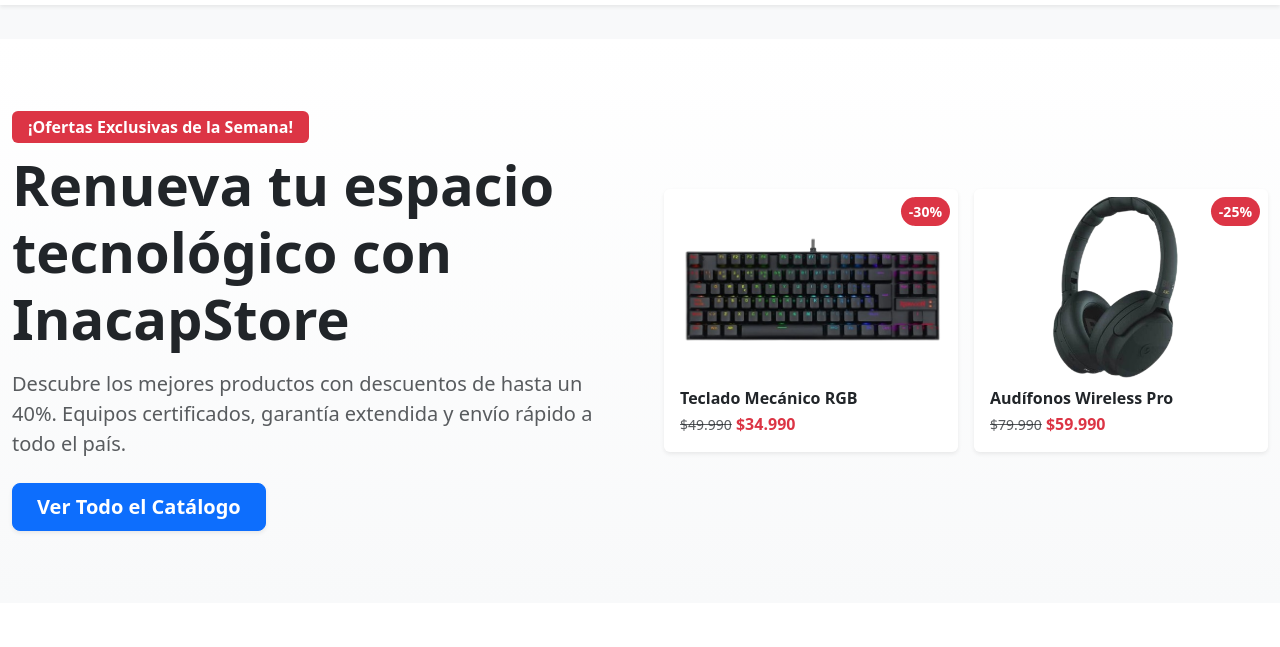
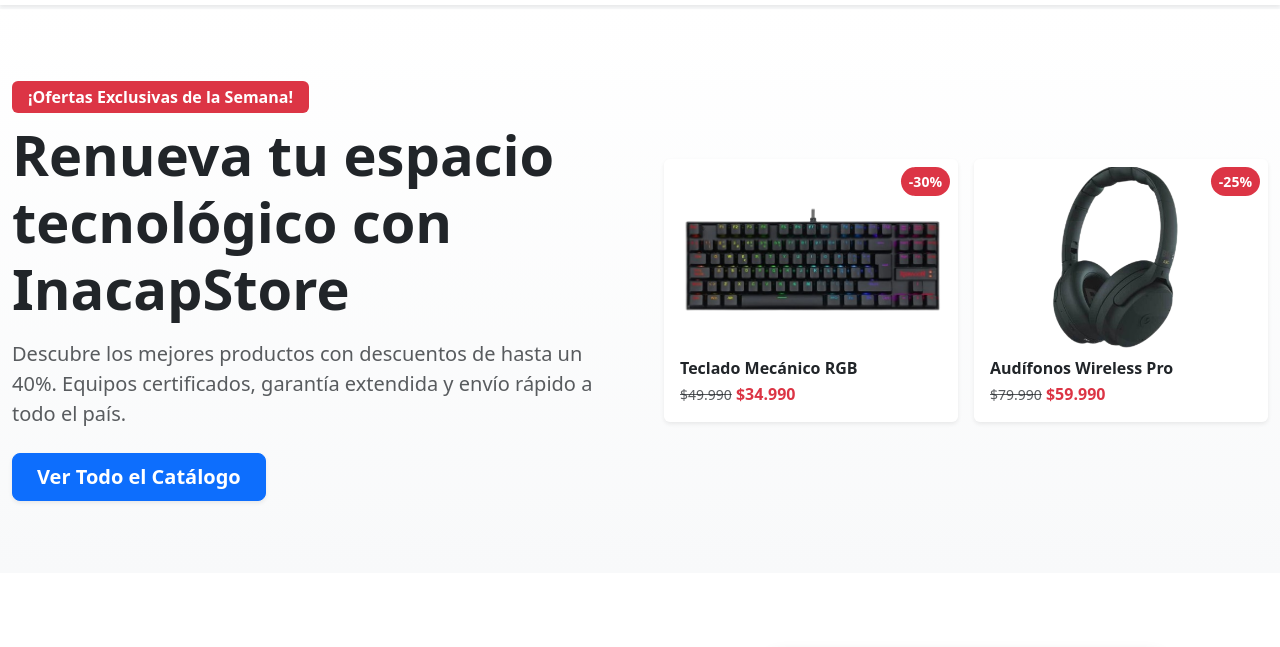
Before and after one commit to Constanza29/InacapStore, a plain HTML site: page index.html in a window 1280 px wide. Shown: the part 61-708 px from the top of the page. Drawn offline with nearby package versions, Linux system fonts and the light colour scheme.

Commit message:
Add files via upload

```diff
--- a/css/style.css
+++ b/css/style.css
@@ -8,7 +8,7 @@ html, body {
     flex-direction: column;
     min-height: 100vh;
     background-color: #f8f9fa;
-    padding-top: 50px !important; /* Ajustado para el menú fixed-top */
+    padding-top: 35px !important; /* Ajustado para el menú fixed-top */
 }
 
 main {
```
